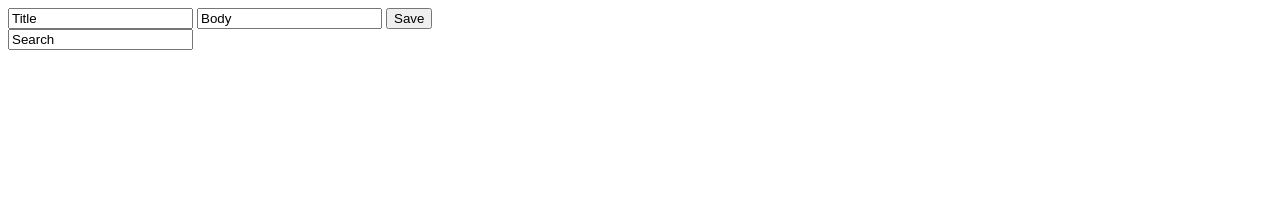
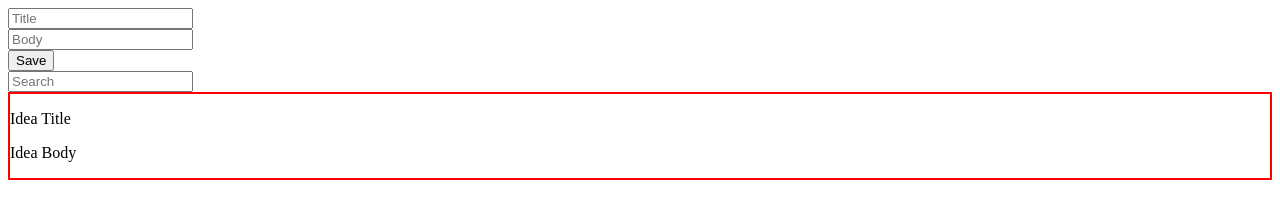
Before and after one commit to dunncl15/idea-box, a plain HTML site: page index.html in a window 1280 px wide. Drawn offline with nearby package versions, Linux system fonts and the light colour scheme.

Commit message:
Add html structure for input fields and save button.

```diff
--- a/index.html
+++ b/index.html
@@ -2,16 +2,25 @@
 <html>
   <head>
     <meta charset="utf-8">
-    <meta name="viewport" content="width=device-width, initial-scale=1, user-scalable=true;">
+    <meta name="viewport" content="width=device-width, initial-scale=1">
     <title>Idea Box</title>
+    <link rel="stylesheet" type="text/css" href="styles.css">
   </head>
   <body>
-    <form>
-      <input type="text" name="title" value="Title" placeholder="Title">
-      <input type="text" name="body" value="Body" placeholder="Body">
-      <button>Save</button>
-    </form>
-      <input type="search" name="search" value="Search" placeholder="Search">
+    <section>
+      <form>
+        <input id="user-title" type="text" name="title" placeholder="Title"><br>
+        <input id="user-idea" type="text" name="body" placeholder="Body"><br>
+        <button class="save-btn">Save</button><br>
+      </form>
+    </section>
+    <input type="search" name="search" placeholder="Search">
+    <section class="idea-catalog">
+      <div class="idea">
+        <p>Idea Title</p>
+        <p>Idea Body</p>
+      </div>
+    </section>
   <script src="http://ajax.googleapis.com/ajax/libs/jquery/3.1.1/jquery.min.js"></script>
   </body>
 </html>
--- a/styles.css
+++ b/styles.css
@@ -0,0 +1,4 @@
+
+.idea {
+  border: 2px solid red;
+}
```
